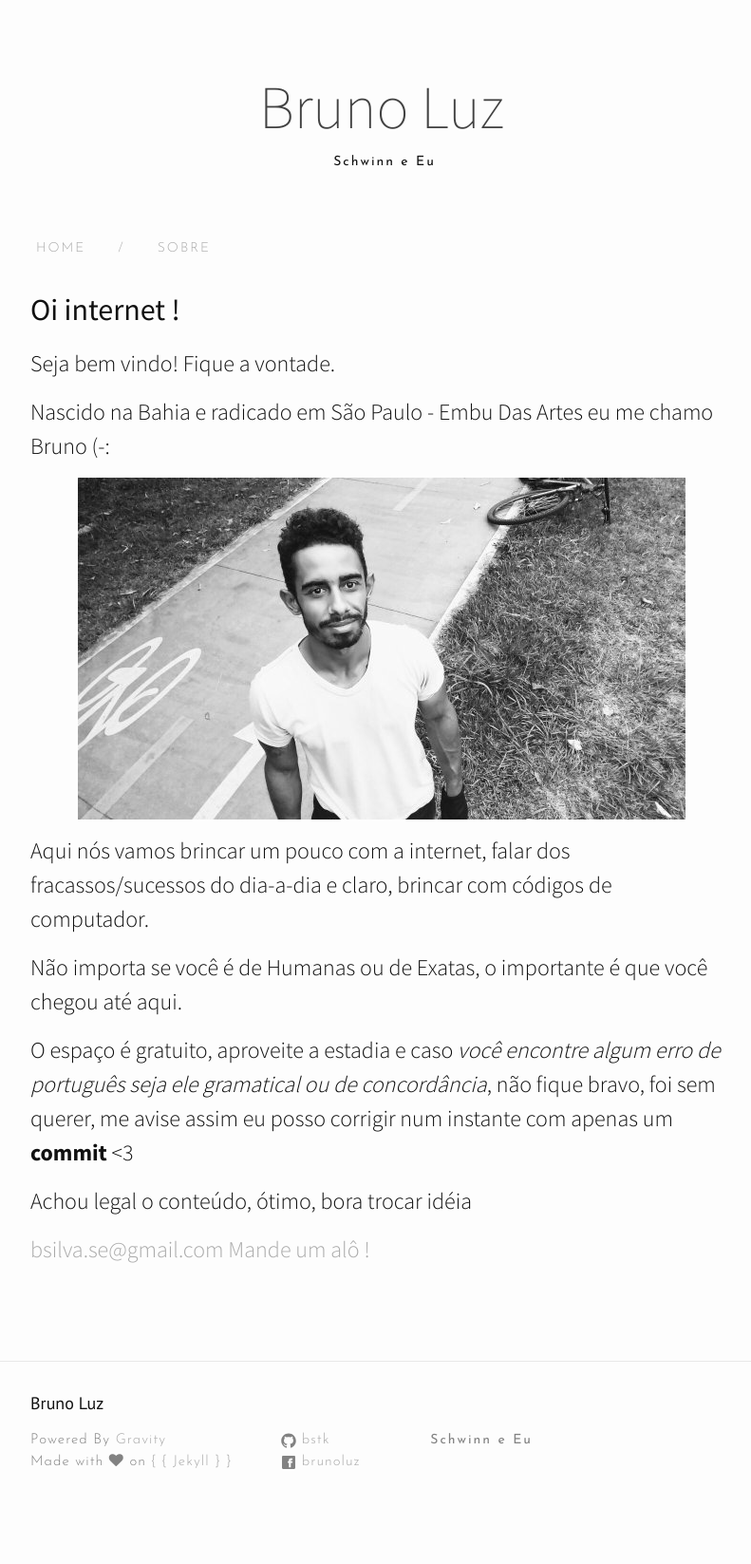
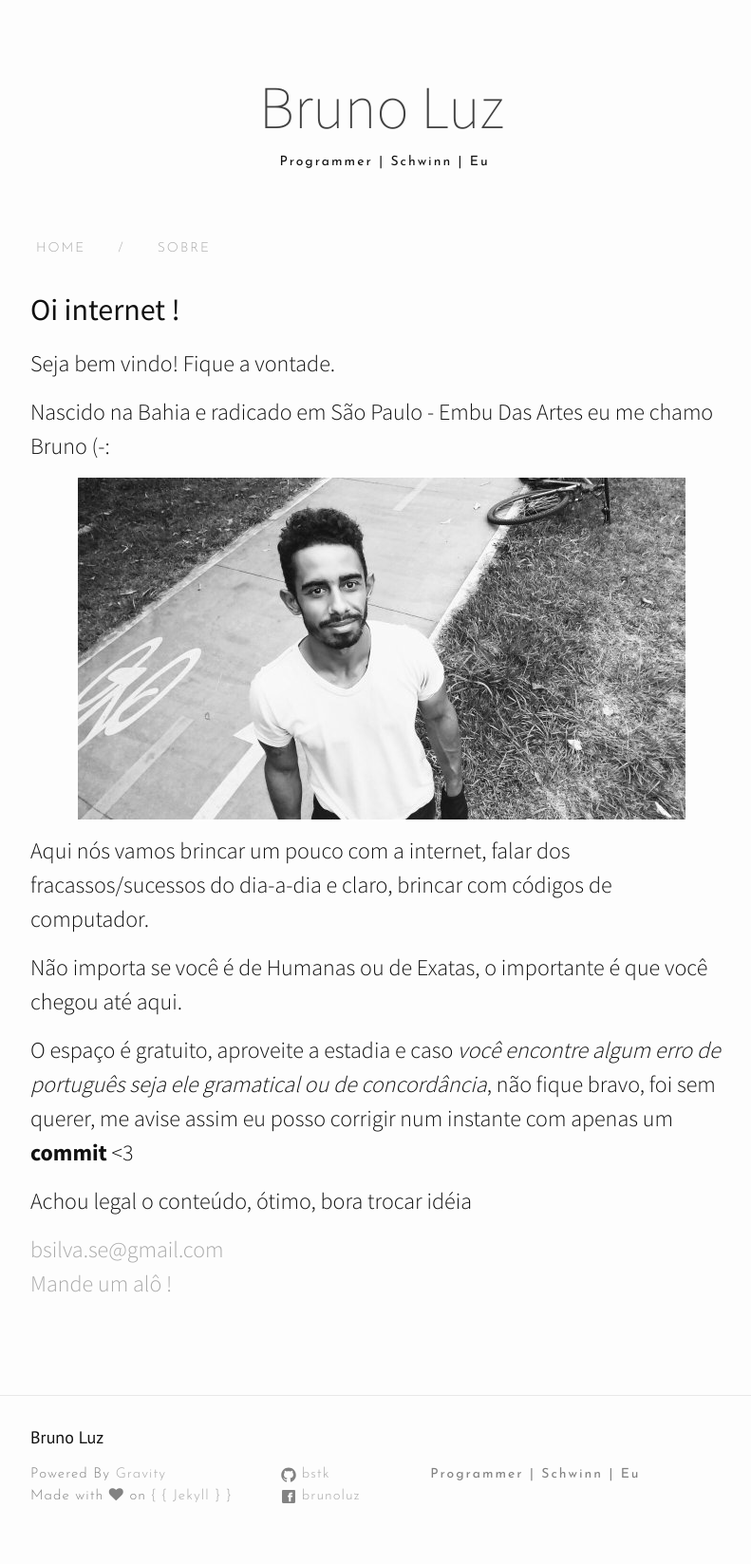
Before and after one commit to BSTK/bstk.github.io, a Jekyll site: the page built from sobre.md, in a window 1280 px wide. Shown: the whole page at 95% size, without its empty margins (238-1029 px from the left). Built offline with Jekyll 4.4.1, drawn with Linux system fonts in a browser that asks for light colours; nearby versions of some CDN libraries; before the commit the page ends 1611 px from its top, so only the background shows below that.

Commit message:
Melhorando subtitulo

```diff
--- a/_config.yml
+++ b/_config.yml
@@ -8,7 +8,7 @@
 # Site settings
 title: Bruno Luz
 email: bsilva.se@gmail.com
-description: Schwinn e Eu
+description: Programmer | Schwinn | Eu
 baseurl: "" # the subpath of your site, e.g. /blog
 url: "http://brunoluz.com.br" # the base hostname & protocol for your site
 github_username:  bstk
--- a/sobre.md
+++ b/sobre.md
@@ -20,6 +20,6 @@ O espaço é gratuito, aproveite a estadia e caso *você encontre algum erro de
 Achou legal o conteúdo, ótimo, bora trocar idéia
 
 <span>
-    <a href="mailto:bsilva.se@gmail.com">bsilva.se@gmail.com</a>
+    <a href="mailto:bsilva.se@gmail.com">bsilva.se@gmail.com</a> <br />
     <a href="https://www.facebook.com/kuiiz.brunoluz" target="_blank">Mande um alô !</a>
 </span>
```
